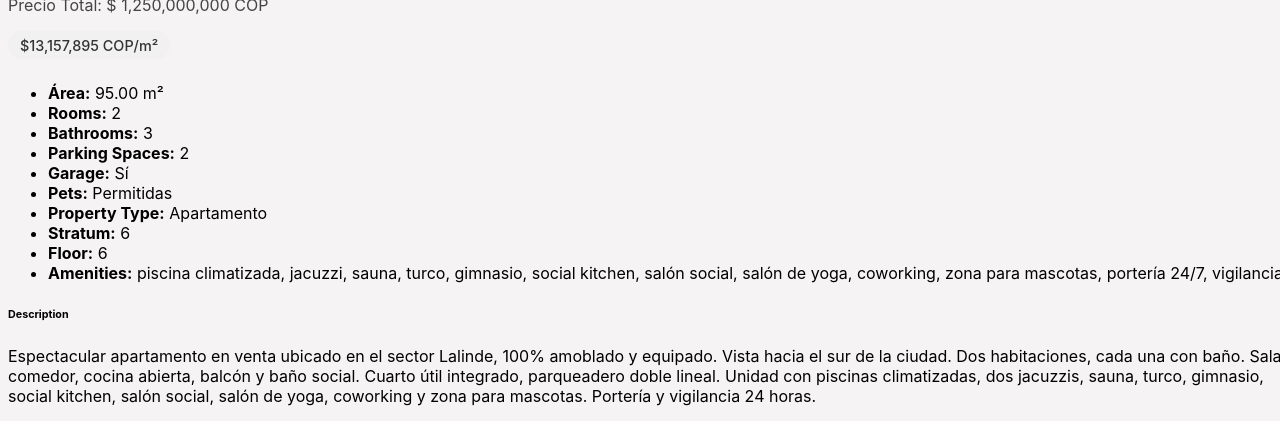
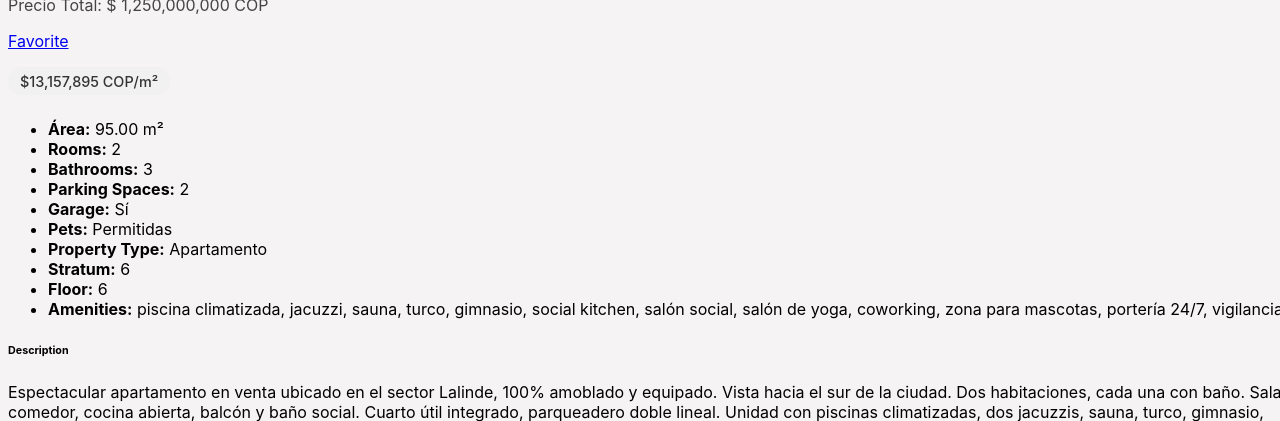
Before and after one commit to Alejoarteaga17/InmoFinder, a Django app: page /properties/propiedad/1/ in a window 1280 px wide. Shown: the part 3673-4094 px from the top of the page. Run offline with Django 5.2, Linux system fonts and the light colour scheme; data comes from the database, SQL or seed files in the repository; both versions use the stored data as it was after the commit.

Commit message:
Correccion de tamaños en el header, agregar corazon dentro del detalle de la propiedad, correcion en el footer

```diff
--- a/properties/templates/properties/detalle_propiedad.html
+++ b/properties/templates/properties/detalle_propiedad.html
@@ -44,7 +44,29 @@
 
     <!-- Información de la propiedad -->
     <div class="info-propiedad">
-        <p class="fw-bold text-ink">Precio Total: $ {{ propiedad.price_cop|intcomma }} COP</p>
+        <div class="d-flex align-items-center justify-content-between mb-2">
+            <p class="fw-bold text-ink m-0">Precio Total: $ {{ propiedad.price_cop|intcomma }} COP</p>
+            {% if user.is_authenticated %}
+            <button
+                type="button"
+                class="btn btn-link p-0 toggle-favorite favorite-btn"
+                data-property-id="{{ propiedad.id }}"
+                data-id="{{ propiedad.id }}"
+                data-toggle-url="{% url 'toggle_favorite' propiedad.id %}"
+                aria-label="Toggle Favorite"
+                title="Agregar a favoritos">
+                {% if is_favorite %}
+                    <i class="bi bi-heart-fill text-danger fs-4"></i>
+                {% else %}
+                    <i class="bi bi-heart text-dark fs-4"></i>
+                {% endif %}
+            </button>
+            {% else %}
+            <a href="{% url 'login' %}?next={% url 'detalle_propiedad' propiedad.id %}?modal=1" class="btn btn-outline-secondary btn-sm d-inline-flex align-items-center">
+                <i class="bi bi-heart me-1"></i> Favorite
+            </a>
+            {% endif %}
+        </div>
         <p>
             <span class="price-m2-badge">
                 {% if propiedad.price_m2 %}
--- a/properties/views.py
+++ b/properties/views.py
@@ -374,7 +374,18 @@ def detalle_propiedad(request, propiedad_id):
         request.session.modified = True
     except Exception:
         pass
-    return render(request, "properties/detalle_propiedad.html", {"propiedad": propiedad})
+    # ¿Es favorito del usuario actual?
+    is_favorite = False
+    if request.user.is_authenticated:
+        try:
+            is_favorite = Favorite.objects.filter(user=request.user, propiedad=propiedad).exists()
+        except Exception:
+            is_favorite = False
+
+    return render(request, "properties/detalle_propiedad.html", {
+        "propiedad": propiedad,
+        "is_favorite": is_favorite,
+    })
 
 
 # =========================
@@ -411,7 +422,7 @@ def media_list(request, propiedad_id):
             messages.info(request, "No se recibieron archivos.")
             return redirect("media_list", propiedad_id=propiedad_id)
 
-        existentes = propiedad.media.count()
+        existentes = propiedad.media.count() # type: ignore
         remanente = max(0, MAX_FILES_PER_PROPERTY - existentes)
 
         if remanente <= 0:
@@ -470,7 +481,7 @@ def media_delete(request, propiedad_id, media_id):
 # =========================
 #  Contactar propietario (envío)
 # =========================
-@login_required
+@login_required # type: ignore
 @require_POST
 def contact_owner(request, propiedad_id):
     """
```
Also changed, not shown: properties/static/css/theme.css (+13 -0 lines), properties/templates/properties/base.html (+4 -22 lines), db.sqlite3.
